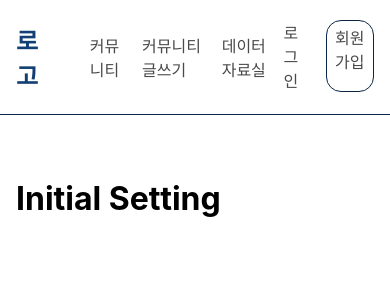
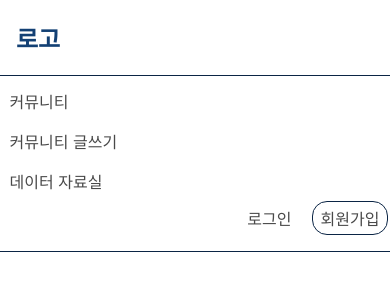
Before and after one commit to nightskyshop/baseballtalk, a Next.js app: page / in a window 390 px wide. Shown: the top 300 px of the page. Built offline with nearby package versions, Linux system fonts and the light colour scheme; a web font is replaced by a local one.

Commit message:
Design: Change Header Style

```diff
--- a/components/Header.js
+++ b/components/Header.js
@@ -2,20 +2,42 @@ import { useQuery } from "@tanstack/react-query";
 import getUser from "@/lib/getUser";
 import Link from "next/link";
 import styles from "./Header.module.css";
-import { useState } from "react";
+import { useEffect, useState } from "react";
 import ProfileImage from "./ProfileImage";
 import { useRouter } from "next/router";
+import { FontAwesomeIcon } from "@fortawesome/react-fontawesome";
+import { faBars } from "@fortawesome/free-solid-svg-icons";
 
 export default function Header() {
   const router = useRouter();
 
-  const { data, isLoading, error } = useQuery({ queryKey: ["user"], queryFn: getUser });
+  const { data, isLoading, error } = useQuery({
+    queryKey: ["user"],
+    queryFn: getUser,
+  });
   console.log(data, isLoading, error);
 
   const [dropdown, setDropdown] = useState(false);
+  const [hamburger, setHamberger] = useState(false);
+  const [nav, setNav] = useState(true);
 
   const onMouseEnter = () => setDropdown(true);
   const onMouseLeave = () => setDropdown(false);
+
+  const onNavClick = () => {
+    setNav((prevNav) => !prevNav);
+  };
+
+  useEffect(() => {
+    window.addEventListener("resize", () => {
+      if (window.innerWidth < 560) {
+        setHamberger(true);
+      } else {
+        setHamberger(false);
+        setNav(true);
+      }
+    });
+  }, []);
 
   return (
     <header className={styles.header__border}>
@@ -24,6 +46,16 @@ export default function Header() {
           <Link href="/">로고</Link>
         </div>
 
+        {hamburger ? (
+          <FontAwesomeIcon
+            icon={faBars}
+            onClick={onNavClick}
+            className={styles.header__hamberger}
+          />
+        ) : null}
+
+        {nav ? (
+          <div className={styles.header__nav}>
             <ul className={styles.header__list}>
               <li className={styles.header__postlist}>
                 <Link href="/post">커뮤니티</Link>
@@ -39,26 +71,45 @@ export default function Header() {
             </ul>
 
             <div className={styles.header__user}>
-          { data ? (
+              {data ? (
                 <>
-              <Link href="/logout" className={styles.header__logout}>로그아웃</Link>
-              <div onMouseEnter={onMouseEnter} onMouseLeave={onMouseLeave} className={styles.header__profile}>
-                <ProfileImage url={data.data.image} width={35} height={35} />
+                  <Link href="/logout" className={styles.header__logout}>
+                    로그아웃
+                  </Link>
+                  <div
+                    onMouseEnter={onMouseEnter}
+                    onMouseLeave={onMouseLeave}
+                    className={styles.header__profile}
+                  >
+                    <ProfileImage
+                      url={data.data.image}
+                      width={35}
+                      height={35}
+                    />
 
-                <div className={`${dropdown ? styles.show : ""} ${styles.header__dropdown}`}>
+                    <div
+                      className={`${dropdown ? styles.show : ""} ${
+                        styles.header__dropdown
+                      }`}
+                    >
                       <Link href="/user-profile">내 프로필</Link>
                     </div>
                   </div>
                 </>
               ) : (
                 <>
-              <Link className={styles.header__login} href="/login">로그인</Link>
-              <Link className={styles.header__signup} href="/signup">회원가입</Link>
+                  <Link className={styles.header__login} href="/login">
+                    로그인
+                  </Link>
+                  <Link className={styles.header__signup} href="/signup">
+                    회원가입
+                  </Link>
                 </>
-          ) }
+              )}
             </div>
           </div>
-
+        ) : null}
+      </div>
     </header>
-  )
+  );
 }
--- a/components/Header.module.css
+++ b/components/Header.module.css
@@ -11,13 +11,13 @@
 
 .header {
   display: flex;
-    justify-content: center;
-    align-items: center;
+  position: relative;
   margin: 0 auto;
   max-width: 900px;
 }
 
 .header__logo {
+  margin: auto 0;
   width: 50px;
   margin-right: 2em;
 }
@@ -26,6 +26,18 @@
   font-size: var(--fs-h2);
   font-weight: var(--fw-bold);
   color: var(--clr-blue);
+}
+
+.header__hamberger {
+  margin: auto 0 auto auto;
+  font-size: var(--fs-h2);
+}
+
+.header__nav {
+  display: flex;
+  justify-content: space-between;
+  align-items: center;
+  width: 100%;
 }
 
 .header__list {
@@ -37,7 +49,7 @@
 .header__list li {
   font-size: var(--fs-h4);
   color: var(--clr-gray);
-    padding: 0 .6em;
+  padding: 0 0.6em;
 }
 
 .header__list li a {
@@ -65,7 +77,7 @@
 .header__signup {
   border: 1px solid var(--clr-dark);
   border-radius: 15px;
-    padding: .25em .5em;
+  padding: 0.25em 0.5em;
 }
 
 .header__logout {
@@ -92,7 +104,7 @@
   width: 100px;
   right: 0px;
   top: 35px;
-    padding: 1em .5em;
+  padding: 1em 0.5em;
   background-color: var(--clr-light);
   border: 1px solid var(--clr-dark);
   border-radius: 10px;
@@ -106,3 +118,36 @@
 .show {
   display: block;
 }
+
+@media (max-width: 560px) {
+  .header__nav {
+    width: calc(100% + 2.5em);
+    position: absolute;
+    top: 69px;
+    right: -1.5em;
+    flex-direction: column;
+    align-items: flex-start;
+    gap: 0.5em;
+
+    background-color: white;
+    border-bottom: 1px solid var(--clr-dark);
+    padding-bottom: 1em;
+  }
+
+  .header__list {
+    flex-direction: column;
+    gap: 1em;
+  }
+
+  .header__list li {
+    font-size: var(--fs-h4);
+  }
+
+  .header__user {
+    padding: 0 0.6em;
+  }
+
+  .header__logout {
+    margin-right: 0.5em;
+  }
+}
```
Lines whose indentation alone changed are shown as unchanged.
